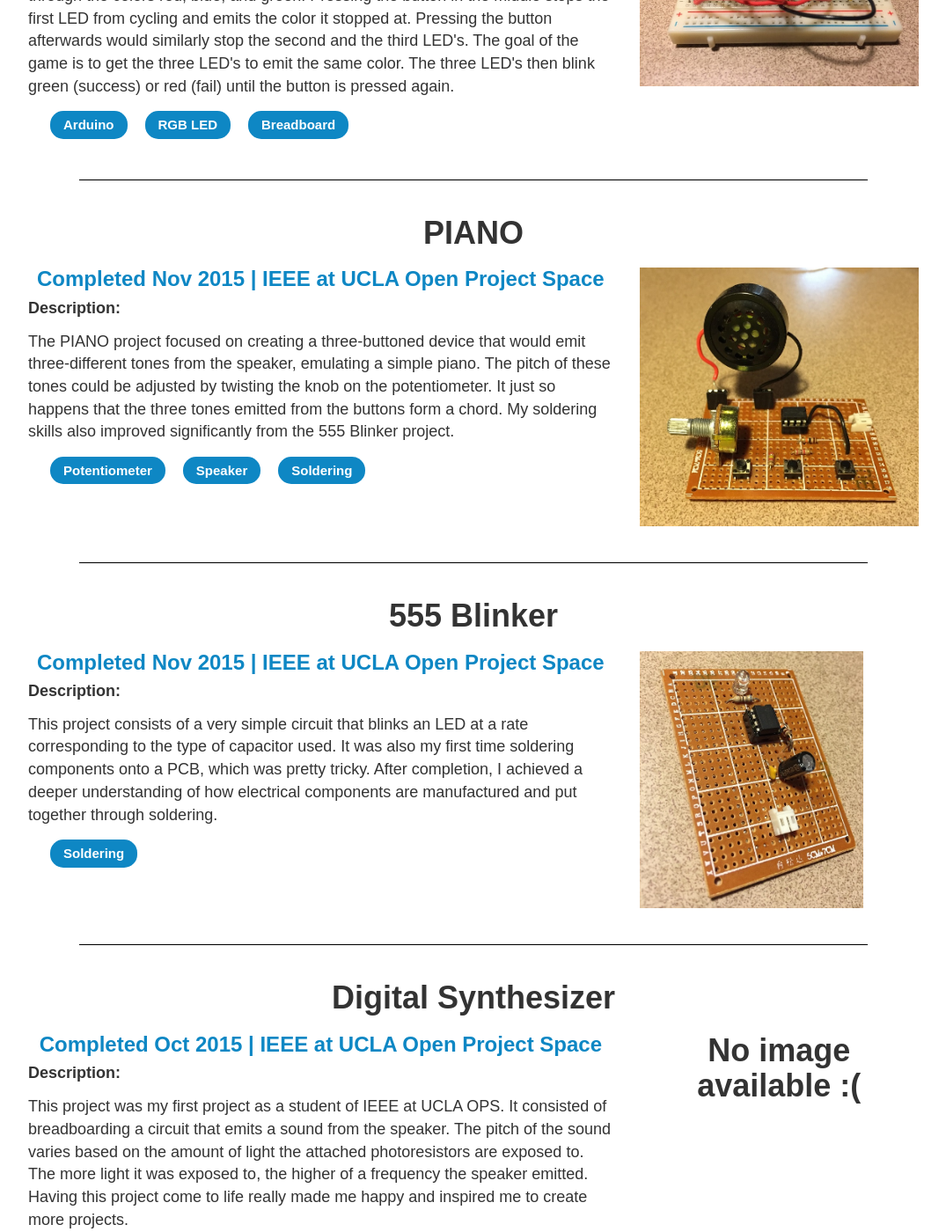
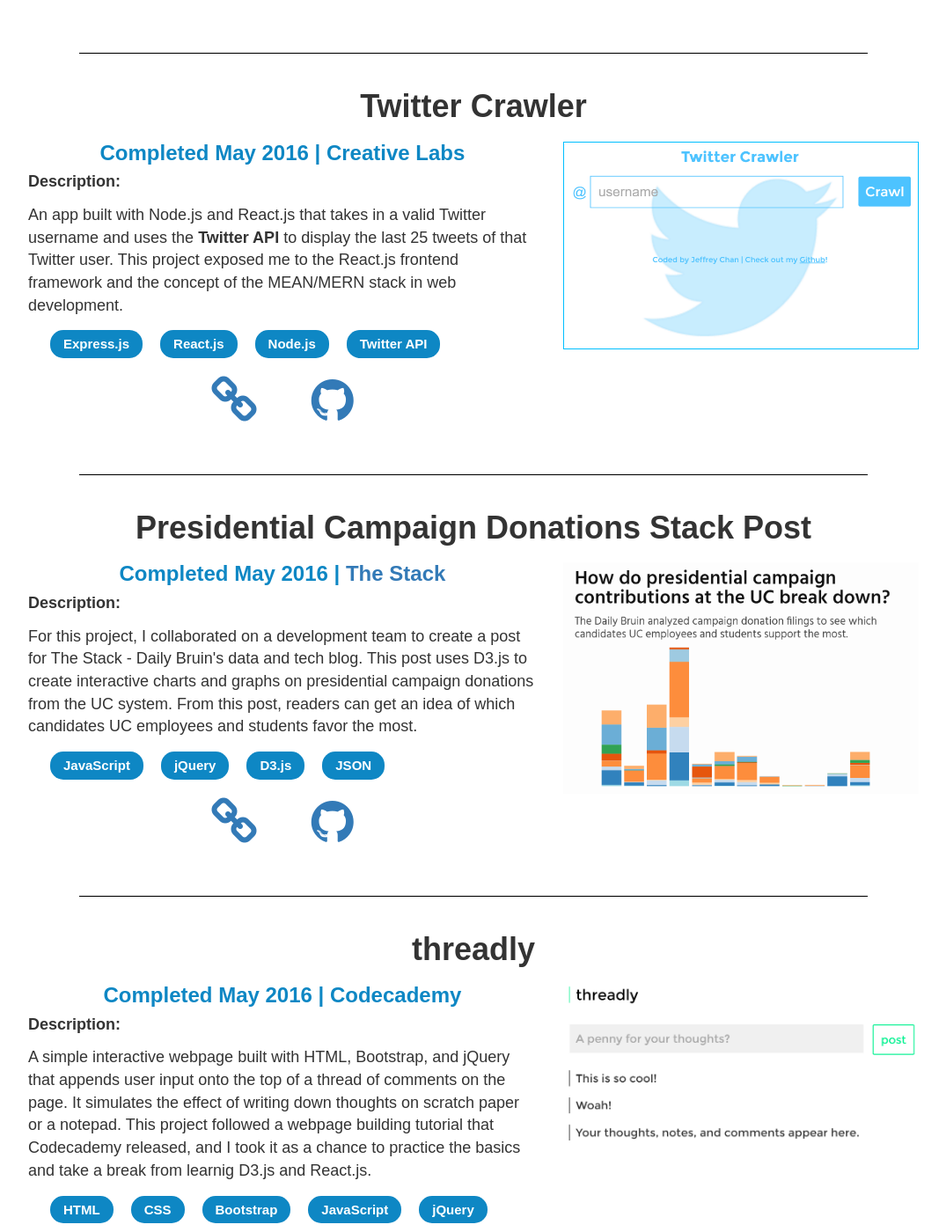
Before and after one commit to jeffreyxchan/jeffreyxchan.github.io, a Jekyll site: the page html/projects.html, which Jekyll copies as it is, in a window 1280 px wide and 1400 px high, scrolled down 1356 px. Shown: the whole window at 88% size, without its empty margins (102-1177 px from the left). Built offline with Jekyll 4.4.1, drawn with Linux system fonts in a browser that asks for light colours; nearby versions of some CDN libraries; some of the changed text lies outside the part shown.

Commit message:
Updated project descriptions

```diff
--- a/html/projects.html
+++ b/html/projects.html
@@ -308,14 +308,14 @@
                 <h3>In Progress | IEEE at UCLA</h3>
                 <h4>Description:</h4>
                 <div class='description'>
-                    <p>Website for IEEE at UCLA's annual hardware hackathon, IDEA Hacks. It's designed to have have an registration/login system so that hackers can have their own account. It's also designed to include an application system to aid in the acceptance process.</p>
+                    <p>Website for IDEA Hacks, an annual hardware-focused hackathon held at UCLA and hosted by IEEE at UCLA and Theta Tau at UCLA.</p>
                 </div>
                 <div class='container-fluid skill-tags text-center'>
                     <div class='skill'>HTML</div>
                     <div class='skill'>CSS</div>
                     <div class='skill'>Bootstrap</div>
                     <div class='skill'>Node.js</div>
-                    <div class='skill'>MongoDB</div>
+                    <div class='skill'>Express.js</div>
                 </div>
                 <div class='links text-center'>
                     <a href='http://ideahacks2016.herokuapp.com' target='_blank'><i class='fa fa-link fa-4x'></i></a>
@@ -355,7 +355,7 @@
                 <h3>Completed June 2016 | <a href='http://www.reactjsprogram.com/' target='_blank'>React.js Program</a></h3>
                 <h4>Description:</h4>
                 <div class='description'>
-                    <p>An app built with Webpack and React.js that takes the usernames of two Github users and assigns each user a score based on their number of followers and their number of stars. The user with the higher score is deemed the winner.</p>
+                    <p>An app built with Webpack and React.js that takes the usernames of two Github users and uses the <b>Github API</b> to assign each user a score based on their number of followers and their number of stars. The user with the higher score is deemed the winner.</p>
                 </div>
                 <div class='container-fluid skill-tags'>
                     <div class='skill'>React.js</div>
@@ -378,7 +378,7 @@
                 <h3>Completed May 2016 | Creative Labs</h3>
                 <h4>Description:</h4>
                 <div class='description'>
-                    <p>An app built with Node.js and React.js that takes in a valid Twitter username and uses the Twitter API to display the last 25 tweets of that Twitter user. This project exposed me to the React.js frontend framework and the concept of the MEAN/MERN stack in web development.</p>
+                    <p>An app built with Node.js and React.js that takes in a valid Twitter username and uses the <b>Twitter API</b> to display the last 25 tweets of that Twitter user. This project exposed me to the React.js frontend framework and the concept of the MEAN/MERN stack in web development.</p>
                 </div>
                 <div class='container-fluid skill-tags'>
                     <div class='skill'>Express.js</div>
--- a/js/projects.js
+++ b/js/projects.js
@@ -1,7 +1,7 @@
 $(document).ready(function () {
     // initial setting
     if (window.location.hash == '') {
-        window.location.hash = '#hardware'; // default setting
+        window.location.hash = '#webdev'; // default setting
     }
     $('.nav-item').removeClass('active'); // remove active class from all of them
     $('.project-group').hide(); // hide all of them
```
Also changed, not shown: other parts of html/projects.html (+1 -1 lines).
